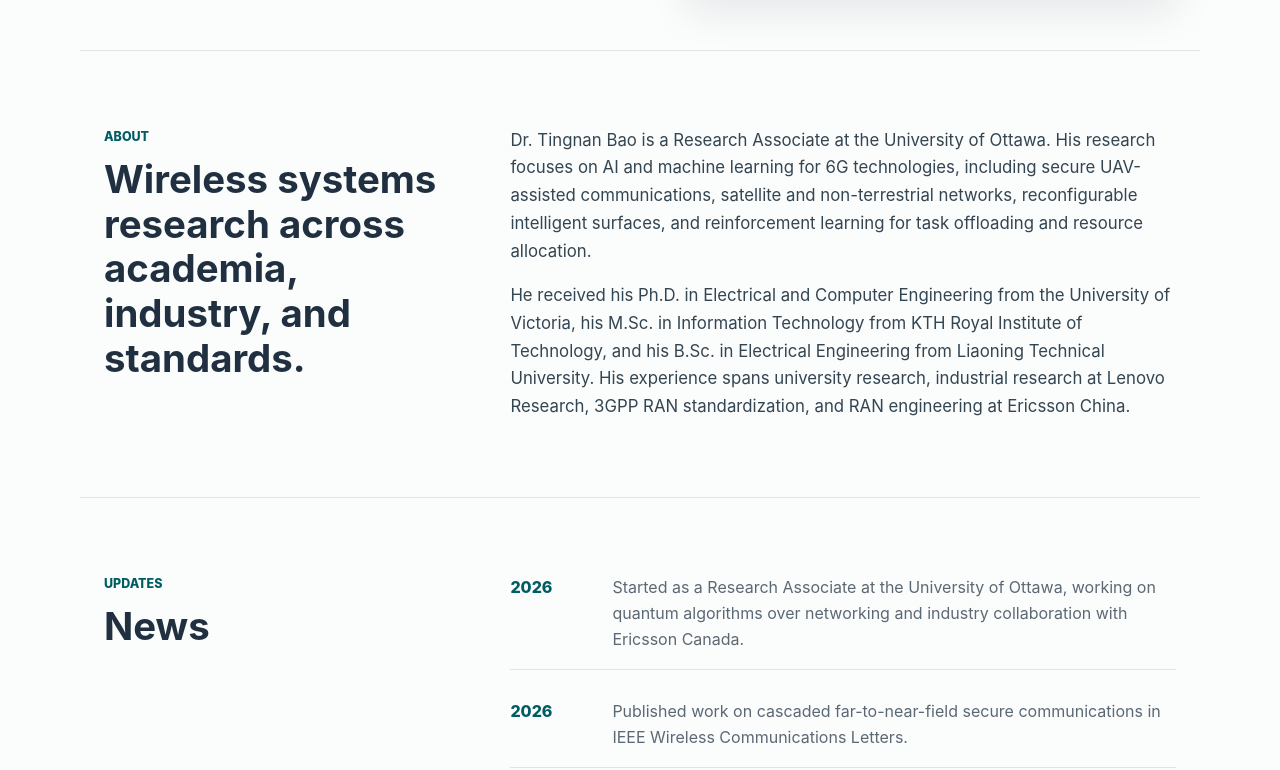
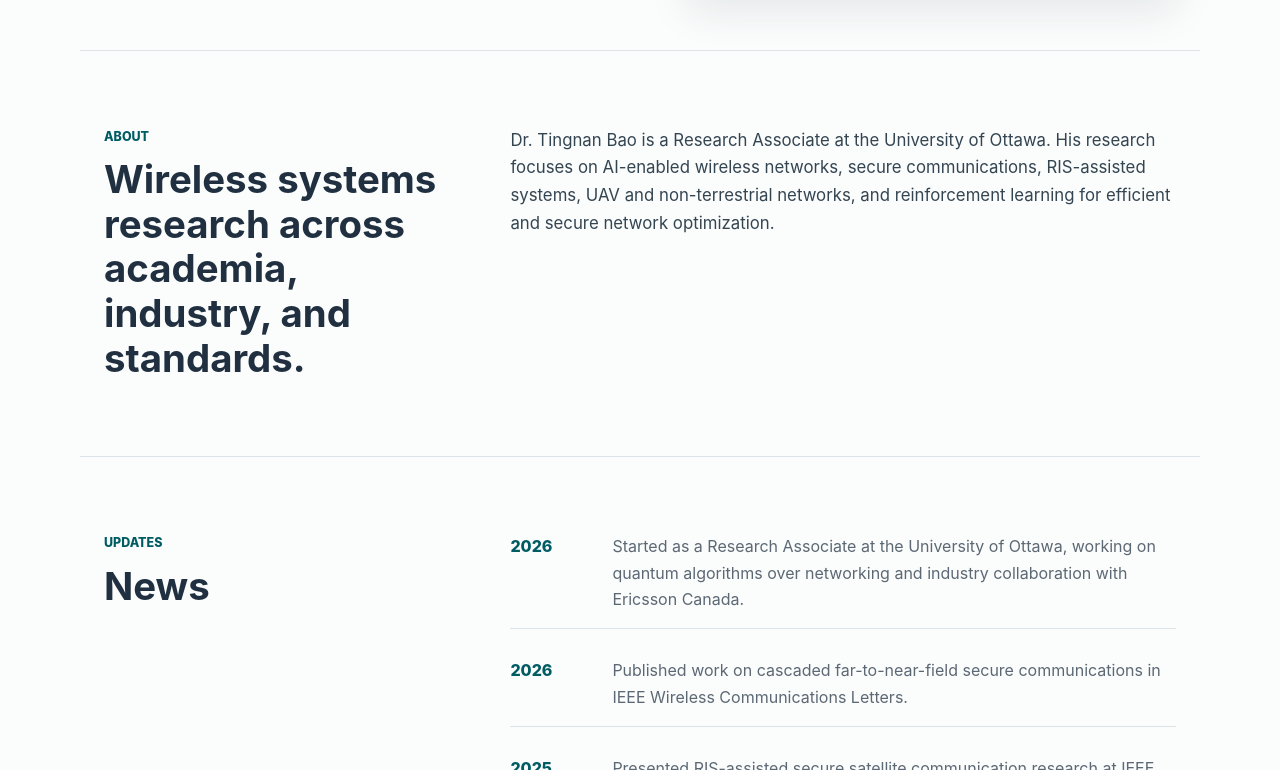
Before and after one commit to ttnbao/ttnbao.github.io, a Jekyll site: the page built from index.html, in a window 1280 px wide and 900 px high, scrolled down 306 px, cut to the strip 130-900 px from the top of the window. Built offline with Jekyll 4.4.1, drawn with Linux system fonts in a browser that asks for light colours.

Commit message:
Shorten about section

```diff
--- a/index.html
+++ b/index.html
@@ -30,16 +30,9 @@ title: Academic Homepage
   <div class="section-body">
     <p>
       Dr. Tingnan Bao is a Research Associate at the University of Ottawa. His research
-      focuses on AI and machine learning for 6G technologies, including secure UAV-assisted
-      communications, satellite and non-terrestrial networks, reconfigurable intelligent
-      surfaces, and reinforcement learning for task offloading and resource allocation.
-    </p>
-    <p>
-      He received his Ph.D. in Electrical and Computer Engineering from the University of
-      Victoria, his M.Sc. in Information Technology from KTH Royal Institute of Technology,
-      and his B.Sc. in Electrical Engineering from Liaoning Technical University. His
-      experience spans university research, industrial research at Lenovo Research, 3GPP RAN
-      standardization, and RAN engineering at Ericsson China.
+      focuses on AI-enabled wireless networks, secure communications, RIS-assisted systems,
+      UAV and non-terrestrial networks, and reinforcement learning for efficient and secure
+      network optimization.
     </p>
   </div>
 </section>
```
